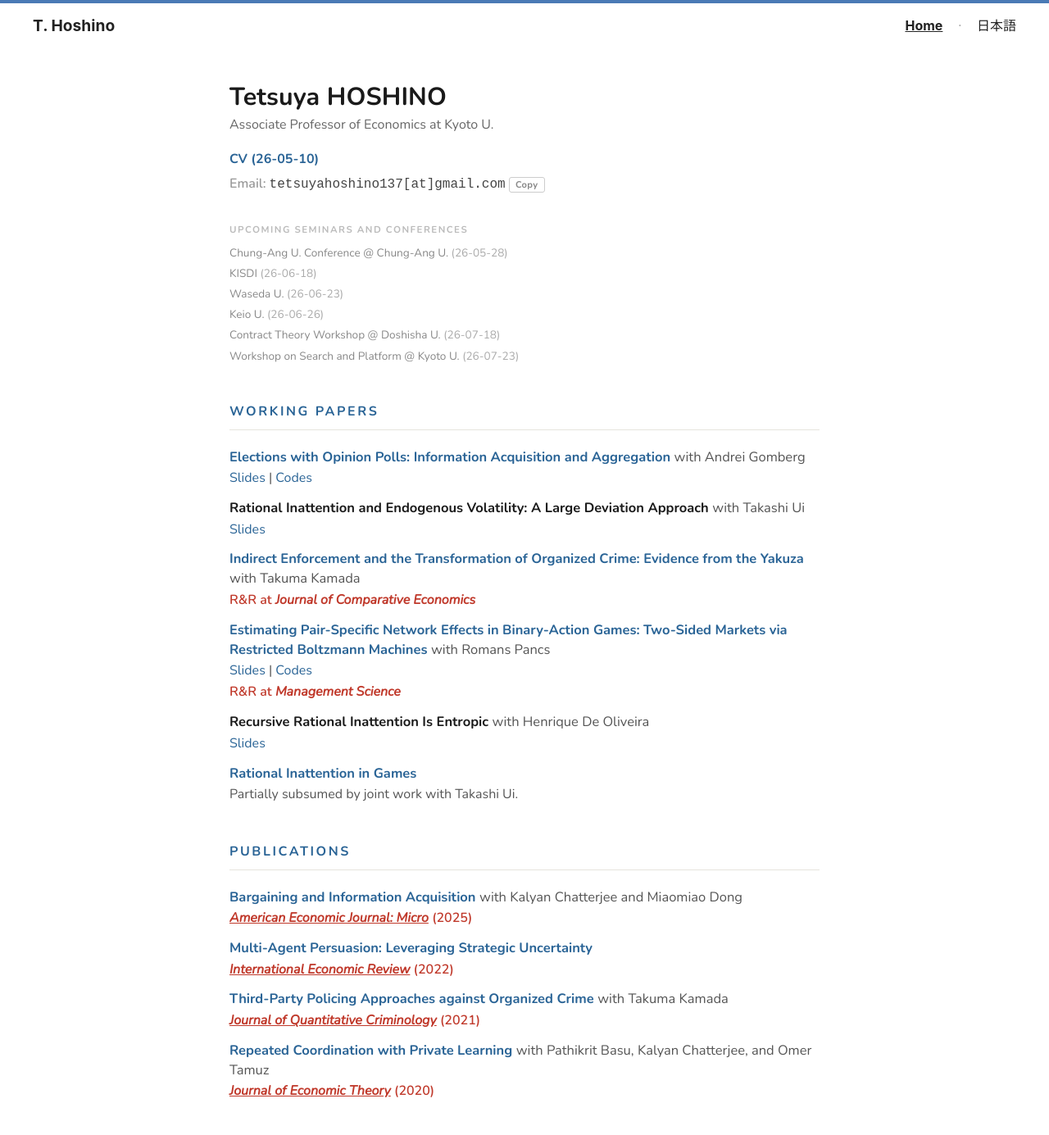
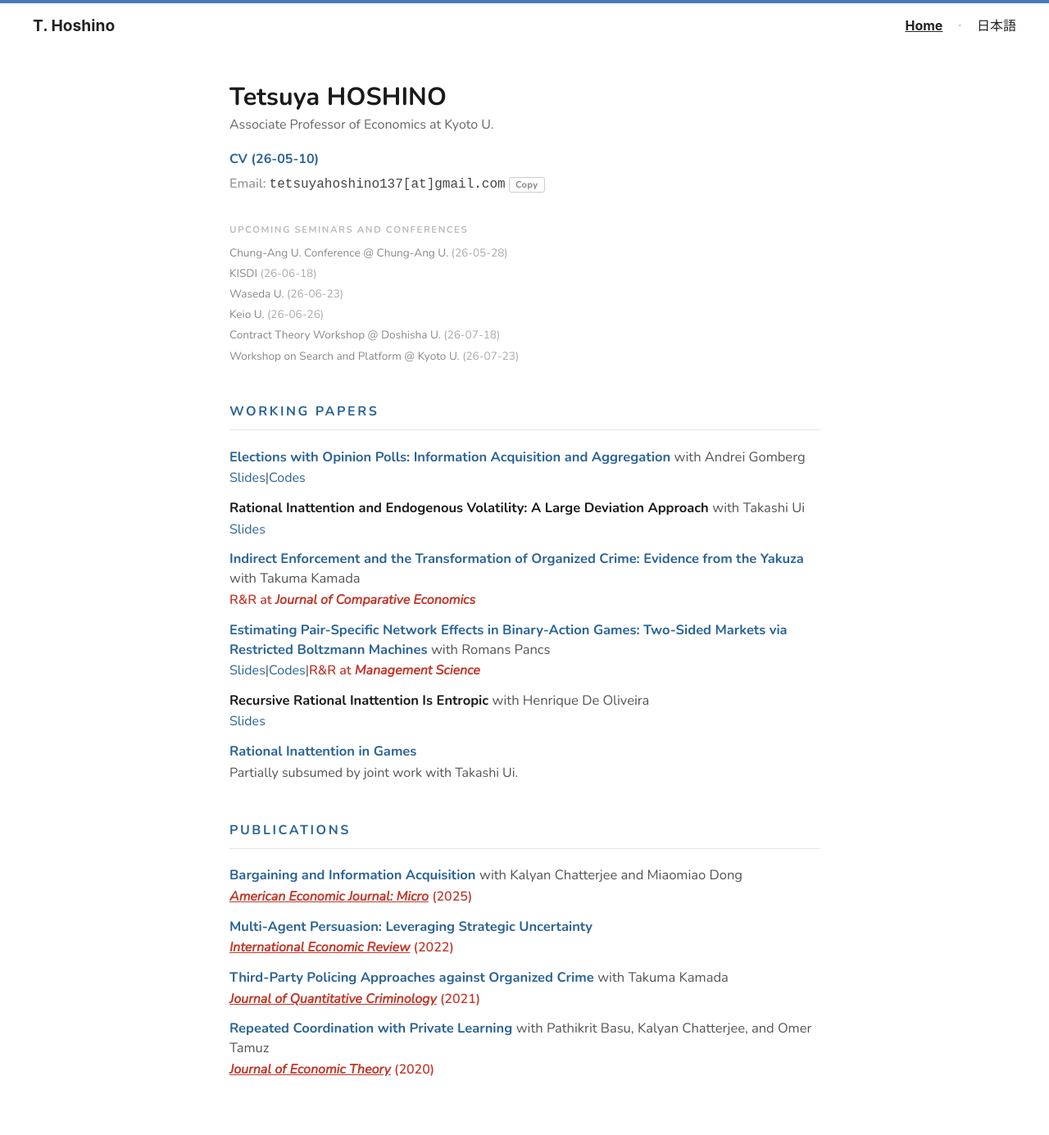
Before and after one commit to tetsuyahoshino137/tetsuyahoshino137.github.io, a Jekyll site: the page built from index.md, in a window 1280 px wide. Shown: the whole page at 82% size. Built offline with Jekyll 4.4.1, drawn with Linux system fonts in a browser that asks for light colours; after the commit the page ends 1358 px from its top, so only the background shows below that.

Commit message:
Update index.md

```diff
--- a/index.md
+++ b/index.md
@@ -2,8 +2,8 @@
 layout: default
 title: Home
 ---
+<div class="hp-scope">
 
-<div class="hp-scope">
   <div class="page-header">
     <h1>{{ site.name }}</h1>
     <p class="position">{{ site.position }}</p>
@@ -30,7 +30,7 @@
     <ul class="paper-list">
       <li>
         <div class="paper-title"><a href="papers/GombergHoshino250408.pdf">Elections with Opinion Polls: Information Acquisition and Aggregation</a> <span class="authors">with Andrei Gomberg</span></div>
-        <div class="paper-sub"><a href="slides/GombergHoshino_CETC.pdf">Slides</a> | <a href="https://colab.research.google.com/drive/1Udqhdzlq0Cck9HbkMKYVyT4HPwApEFsW?usp=sharing">Codes</a></div>
+        <div class="paper-sub"><a href="slides/GombergHoshino_CETC.pdf">Slides</a><span class="dot">|</span><a href="https://colab.research.google.com/drive/1Udqhdzlq0Cck9HbkMKYVyT4HPwApEFsW?usp=sharing">Codes</a></div>
       </li>
       <li>
         <div class="paper-title">Rational Inattention and Endogenous Volatility: A Large Deviation Approach <span class="authors">with Takashi Ui</span></div>
@@ -42,8 +42,7 @@
       </li>
       <li>
         <div class="paper-title"><a href="papers/HoshinoPancs260406.pdf">Estimating Pair-Specific Network Effects in Binary-Action Games: Two-Sided Markets via Restricted Boltzmann Machines</a> <span class="authors">with Romans Pancs</span></div>
-        <div class="paper-sub"><a href="slides/HoshinoPancs_EconometricSocietyAIML.pdf">Slides</a> | <a href="https://colab.research.google.com/drive/1zIY4-pjJv4uWzs7OlHq-XOe5-MAmSGNU?usp=sharing">Codes</a></div>
-        <div class="paper-pub"><span class="badge">R&amp;R at <em>Management Science</em></span></div>
+        <div class="paper-sub"><a href="slides/HoshinoPancs_EconometricSocietyAIML.pdf">Slides</a><span class="dot">|</span><a href="https://colab.research.google.com/drive/1zIY4-pjJv4uWzs7OlHq-XOe5-MAmSGNU?usp=sharing">Codes</a><span class="dot">|</span><span class="badge">R&amp;R at <em>Management Science</em></span></div>
       </li>
       <li>
         <div class="paper-title">Recursive Rational Inattention Is Entropic <span class="authors">with Henrique De Oliveira</span></div>
```
